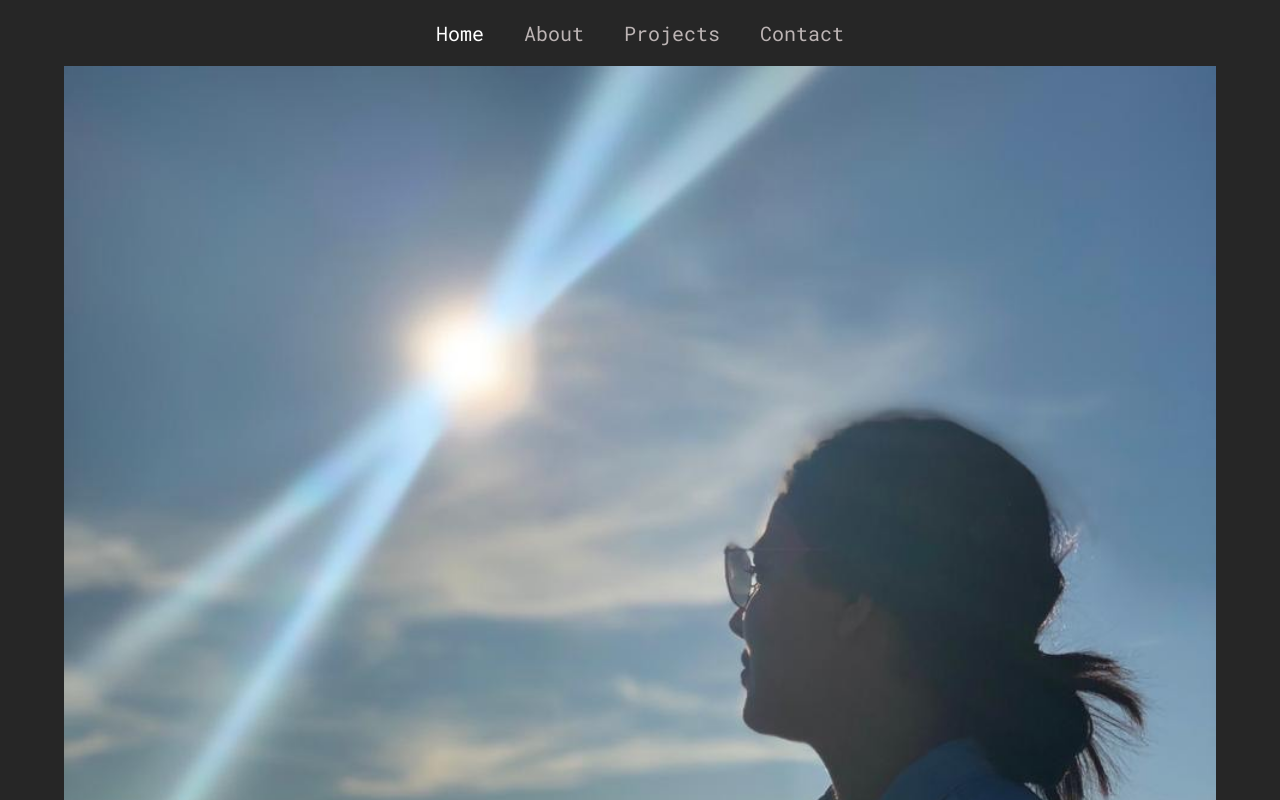
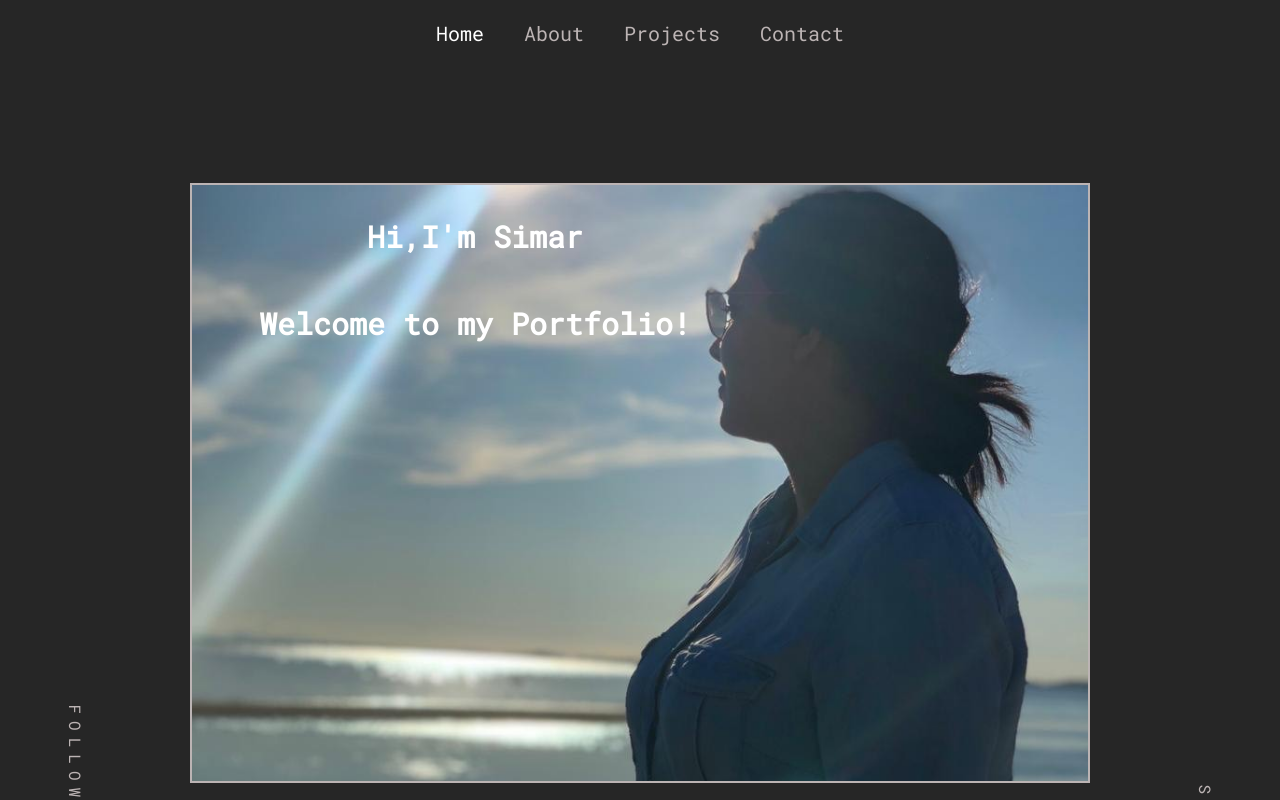
Before and after one commit to simarjeet518/portfolio, a React (Create React App) app: page / in a window 1280 px wide. Shown: the top 800 px of the page. Built offline with nearby package versions, Linux system fonts and the light colour scheme.

Commit message:
profile page styles

```diff
--- a/package.json
+++ b/package.json
@@ -3,6 +3,7 @@
   "version": "0.1.0",
   "private": true,
   "dependencies": {
+    "@material-ui/icons": "^4.11.2",
     "@testing-library/jest-dom": "^5.16.2",
     "@testing-library/react": "^12.1.3",
     "@testing-library/user-event": "^13.5.0",
@@ -12,6 +13,7 @@
     "react-router-dom": "^6.2.2",
     "react-scripts": "5.0.0",
     "styled-components": "^5.3.3",
+    "styled-icons": "^10.45.0",
     "web-vitals": "^2.1.4"
   },
   "scripts": {
--- a/src/components/Profile.js
+++ b/src/components/Profile.js
@@ -2,25 +2,208 @@ import React from 'react';
 import profileImg from '../assets/images/profile.jpeg';
 import PText from './Ptext';
 import Button from './Button';
+import socialMediaArrow from '../assets/images/social-media-arrow.svg';
+import scrollDownArrow from '../assets/images/scroll-down-arrow.svg';
+import styled from 'styled-components';
+import {Github} from '@styled-icons/boxicons-logos/Github'
+import {LinkedinSquare} from '@styled-icons/boxicons-logos/LinkedinSquare';
+
+
+
+// const GitHub = styled(git)`
+//   color: red;
+// `
+
+const ProfileStyles = styled.div`
+  .profile {
+    height: 100vh;
+    min-height: 1000px;
+    width: 100%;
+    text-align: center;
+    display: flex;
+    align-items: center;
+    justify-content: center;
+    position: relative;
+  }
+  .profile__heading {
+    font-size: 2rem;
+    margin-bottom: -16rem;
+    position: relative;
+    margin-left:-330px;
+    span {
+      display: inline-block;
+      width: 100%;
+      color: var(--white);
+    }
+    .profile__name {
+      font-family: 'Montserrat SemiBold';
+      font-size: 4.5rem;
+      color: var(--white);
+    }
+  }
+  .profile__img {
+    max-width: 900px;
+    width: 100%;
+    height: 600px;
+    margin: 0 auto;
+    border: 2px solid var(--gray-1);
+  }
+  .profile__info {
+    margin-top: -18rem;
+  }
+  .profile__social,
+  .profile__scrollDown {
+    display: flex;
+    flex-direction: column;
+    gap: 2rem;
+    position: absolute;
+    bottom: 20px;
+    width: 50px;
+  }
+  .profile__social {
+    left: 50px;
+  }
+  .profile__scrollDown {
+    right: 50px;
+  }
+  .profile__social__indicator,
+  .profile__scrollDown {
+    width: 50px;
+    p {
+      font-size: 1.6rem;
+      transform: translateY(-70px) rotate(90deg);
+      letter-spacing: 0.7rem;
+      text-transform: uppercase;
+    }
+    img {
+      max-height: 45px;
+      width: 16px;
+      margin: 0 auto;
+      object-fit: contain;
+    }
+  }
+  .profile__scrollDown {
+    img {
+      max-height: 70px;
+    }
+  }
+  .profile__social__text {
+    ul {
+      li {
+        margin-bottom: 1rem;
+        a {
+          display: inline-block;
+          font-size: 1.6rem;
+          letter-spacing: 5px;
+          margin-bottom: 2rem;
+        }
+      }
+    }
+  }
+  @media only screen and (max-width: 768px) {
+    .profile {
+      min-height: 750px;
+    }
+    .profile__heading {
+      font-size: 1.4rem;
+      margin-left:-80px;
+      margin-bottom: -7rem;
+      .profile__name {
+        font-size: 4.5rem;
+      }
+    }
+    .profile__img {
+      height: 300px;
+    }
+    .profile__info {
+      margin-top: 3rem;
+    }
+    .profile__social {
+      left: 0px;
+      bottom: -15%;
+      width: 20px;
+      .profile__social__indicator {
+        width: 20px;
+        p {
+          font-size: 1.2rem;
+        }
+        img {
+          max-height: 22px;
+        }
+      }
+      .profile__social__text {
+        ul {
+          li {
+            a {
+              font-size: 1.2rem;
+              margin-bottom: 1rem;
+            }
+          }
+        }
+      }
+    }
+    .profile__scrollDown {
+      right: 0;
+      width: 20px;
+      gap: 1rem;
+      p {
+        font-size: 1.3rem;
+      }
+    }
+`;
 
 function Profile() {
   return (
-    <div>
+    <ProfileStyles>
+      <div className='profile'>
         <div className='container'>
           <h1 className='profile__heading'>
-          <span>Hello,This is </span>
-          <span>Simar</span>
+            {/* <span>Hello, This is Simar</span>
+            <span className="profile__name">Simar</span> */}
+            <PText>Hi,I'm Simar</PText><br /><br />
+            <PText>Welcome to my Portfolio!</PText>
           </h1>
           <div className='profile__img'>
             <img src={profileImg} alt="/"/>
           </div>
-        <div className='profile__info'>
-        <PText>I'm now seeking a full-time position and would really happy if we can discuss what I can bring to your team.</PText>
-        <Button btnText="see my works" btnLink="/projects" />
+          {/* <div className='profile__info'>
+          <PText>Welcome to my site !</PText>
+          <Button btnText="see my works" btnLink="/projects" outline={false}/>
+          </div> */}
+
+          <div className="profile__social">
+            <div className='profile__social__indicator'>
+              <p>Follow</p>
+              <img src={socialMediaArrow} alt="social media arrow" />
+            </div>
+            <div class="profile__social__text">
+              <ul>
+                <li>
+                  <a href="https://www.linkedin.com/in/simarjeet-kaur-518h/"
+                  target="_blank"
+                  rel="noreferrer"
+                   >
+                  <LinkedinSquare />
+                  </a>
+                </li>
+                <li>
+                  <a href="https://github.com/simarjeet518" target="_blank"
+                  rel="noreferrer"
+                   >
+                    <Github />
+                  </a>
+                </li>
+              </ul>
+            </div>
           </div>
 
+          <div className='profile__scrollDown'>
+            <p>Scroll</p>
+            <img src={scrollDownArrow} alt="scroll dwon arrow" />
           </div>
         </div>
+      </div>
+    </ProfileStyles>
   )
 }
 
--- a/src/components/Ptext.js
+++ b/src/components/Ptext.js
@@ -4,11 +4,26 @@ import styled from 'styled-components';
 const PStyle = styled.div`
   max-width: 500px;
   margin: 0 auto;
-  font-size: 1.8rem;
+  font-size: 3rem;
   line-height: 1.3em;
+  p {
+  color: var(--white);
+  }
+  animation: an 1s ease-out 1 both;
   @media only screen and (max-width: 768px) {
-    font-size: 1.4rem;
+    font-size: 1.6rem;
   }
+  @keyframes an{
+    from{
+        opacity: 0;
+        transform: perspective(500px) translate3d(-35px, -40px, -150px) rotate3d(1, -1, 0, 35deg);
+    }
+    to{
+        opacity: 1;
+        transform: perspective(500px) translate3d(0, 0, 0);
+    }
+}
+
 `;
 
 export default function PText({ children }) {
```
Also changed, not shown: 1 other file (tests, documents, lock files or other folders). Lines whose indentation alone changed are shown as unchanged.
